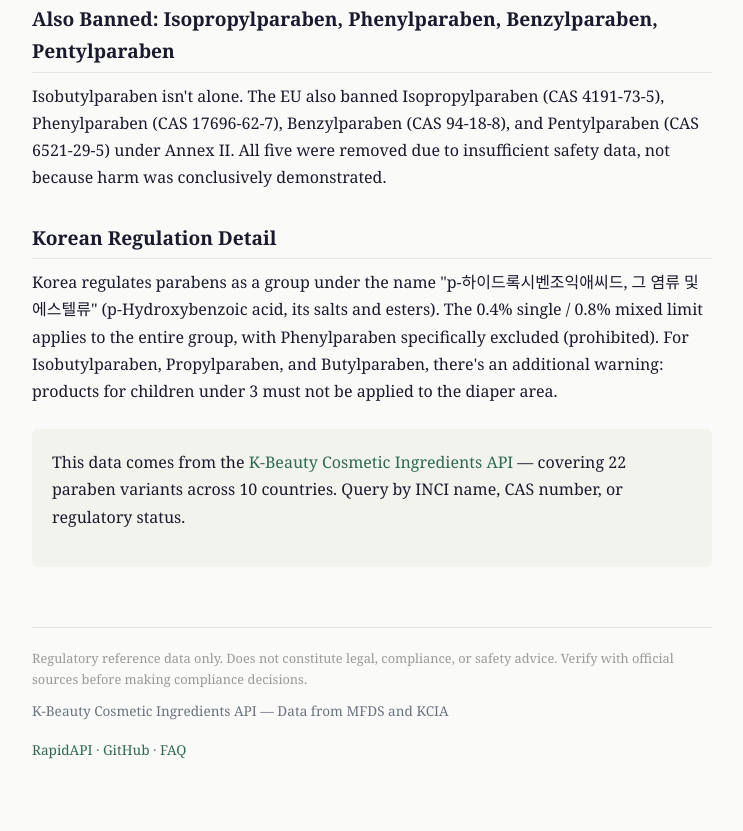
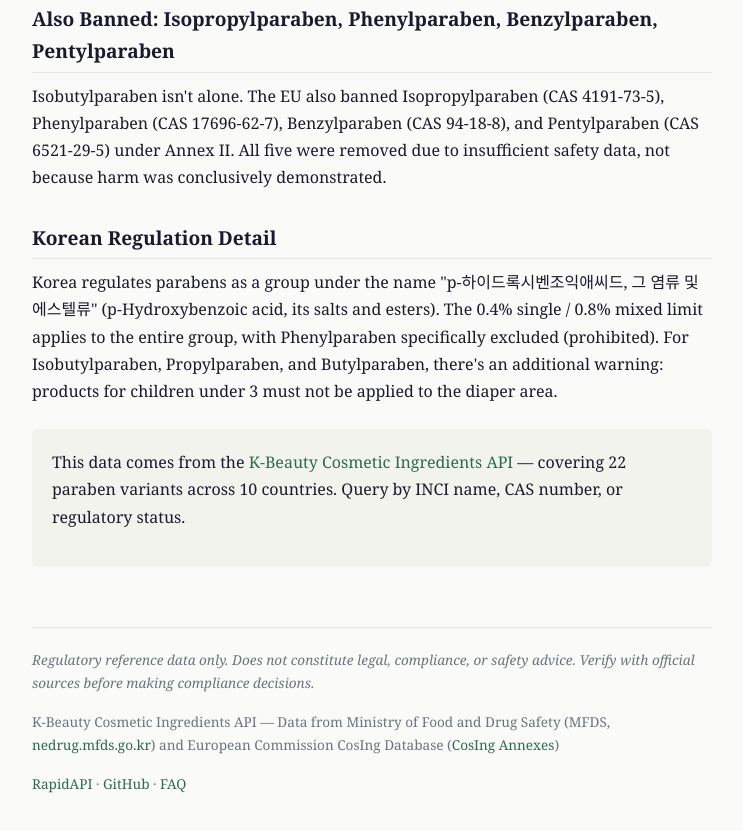
Before and after one commit to han-tagg/Korean-cosmetic-ingredients-api, a plain HTML site: page docs/regulations/parabens.html in a window 1280 px wide. Shown: the part 2233-3064 px from the top of the page, without its empty margins (268-1011 px from the left). Drawn offline with Linux system fonts and the light colour scheme.

Commit message:
Update parabens.html

```diff
--- a/docs/regulations/parabens.html
+++ b/docs/regulations/parabens.html
@@ -111,8 +111,8 @@
 </div>
 
 <footer>
-    <p style="font-size:0.8rem;color:#999;margin-bottom:8px;">Regulatory reference data only. Does not constitute legal, compliance, or safety advice. Verify with official sources before making compliance decisions.</p>
-    <p>K-Beauty Cosmetic Ingredients API — Data from MFDS and KCIA</p>
+  <p><em>Regulatory reference data only. Does not constitute legal, compliance, or safety advice. Verify with official sources before making compliance decisions.</em></p>
+  <p>K-Beauty Cosmetic Ingredients API &mdash; Data from Ministry of Food and Drug Safety (MFDS, <a href="https://nedrug.mfds.go.kr">nedrug.mfds.go.kr</a>) and European Commission CosIng Database (<a href="https://ec.europa.eu/growth/tools-databases/cosing/reference/annexes">CosIng Annexes</a>)</p>
     <p><a href="https://rapidapi.com/han8212/api/k-beauty-cosmetic-ingredients">RapidAPI</a> · <a href="https://github.com/han-tagg/Korean-cosmetic-ingredients-api">GitHub</a> · <a href="../faq.html">FAQ</a></p>
 </footer>
 
```
